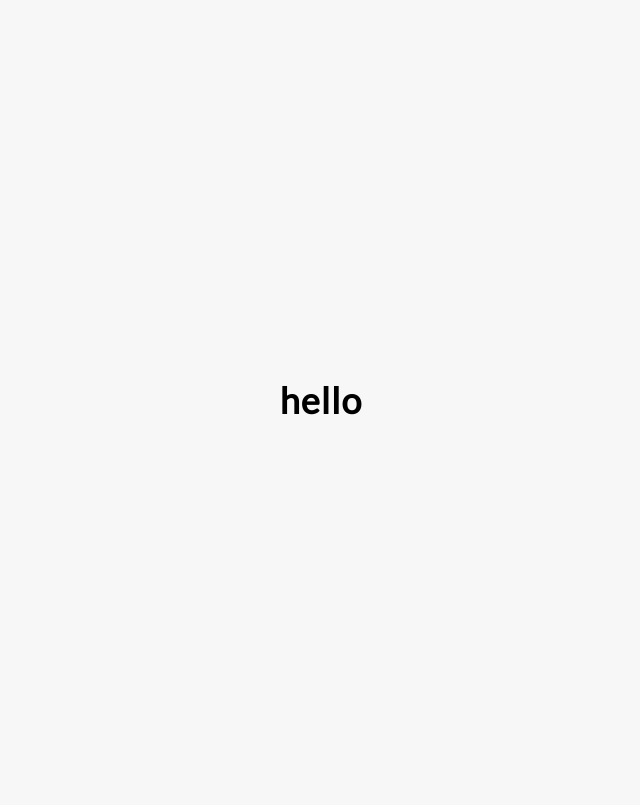
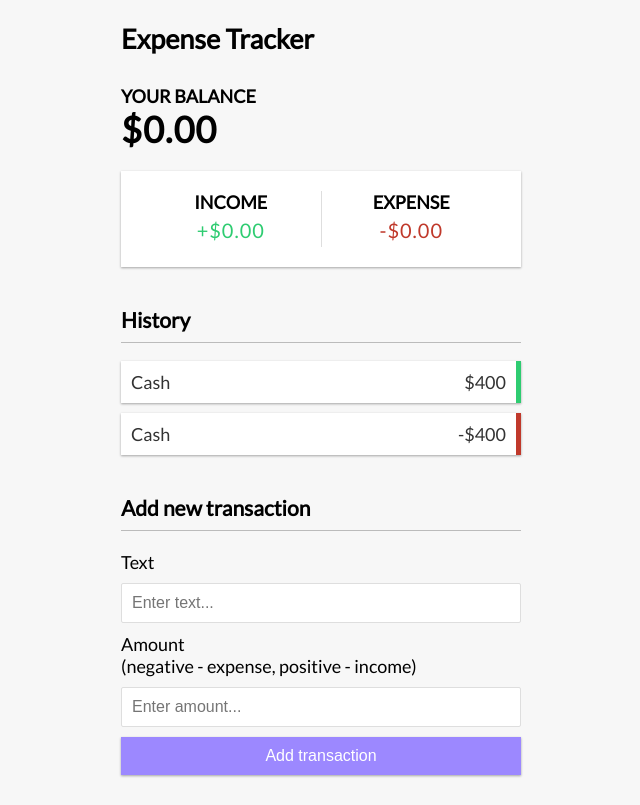
Before and after one commit to HazimAdel101/Expense-tracker, a Vue app: page / in a window 1280 px wide. Shown: the whole page, without its empty margins (319-959 px from the left). Built offline with nearby package versions, Linux system fonts and the light colour scheme.

Commit message:
create components

```diff
--- a/src/App.vue
+++ b/src/App.vue
@@ -1,6 +1,18 @@
 <template>
-  <h1>hello</h1>
+  <Header />
+  <div class="container">
+    <Balance />
+    <IncomeExpense />
+    <TransactionList />
+    <AddTransaction />
+  </div>
 </template>
 
-<script >
+<script setup>
+  import Header from "@/components/Header.vue";
+  import Balance from "@/components/Balance.vue";
+  import IncomeExpense from "@/components/IncomeExpense.vue";
+  import TransactionList from "@/components/TransactionList.vue";
+  import AddTransaction from "@/components/AddTransaction.vue";
+
 </script>
--- /dev/null
+++ b/src/components/AddTransaction.vue
@@ -0,0 +1,15 @@
+<template>
+    <h3>Add new transaction</h3>
+    <form id="form">
+        <div class="form-control">
+            <label for="text">Text</label>
+            <input type="text" id="text" placeholder="Enter text..." />
+        </div>
+        <div class="form-control">
+            <label for="amount">Amount <br />
+                (negative - expense, positive - income)</label>
+            <input type="number" id="amount" placeholder="Enter amount..." />
+        </div>
+        <button class="btn">Add transaction</button>
+    </form>
+</template>
--- /dev/null
+++ b/src/components/Balance.vue
@@ -0,0 +1,4 @@
+<template>
+    <h4>Your balance </h4>
+    <h1>$0.00</h1>
+</template>
--- /dev/null
+++ b/src/components/Header.vue
@@ -0,0 +1,3 @@
+<template>
+    <h2>Expense Tracker</h2>
+</template>
--- /dev/null
+++ b/src/components/IncomeExpense.vue
@@ -0,0 +1,12 @@
+<template>
+    <div class="inc-exp-container">
+        <div>
+            <h4>Income</h4>
+            <p id="money-plus" class="money plus">+$0.00</p>
+        </div>
+        <div>
+            <h4>Expense</h4>
+            <p id="money-minus" class="money minus">-$0.00</p>
+        </div>
+    </div>
+</template>
--- /dev/null
+++ b/src/components/TransactionList.vue
@@ -0,0 +1,11 @@
+<template>
+    <h3>History</h3>
+    <ul id="list" class="list">
+        <li class="plus">
+            Cash <span>$400</span><button class="delete-btn">x</button>
+        </li>
+        <li class="minus">
+            Cash <span>-$400</span><button class="delete-btn">x</button>
+        </li>
+    </ul>
+</template>
--- a/src/main.js
+++ b/src/main.js
@@ -2,10 +2,10 @@
 
 import { createApp } from 'vue'
 import App from './App.vue'
-import router from './router'
+// import router from './router'
 
 const app = createApp(App)
 
-app.use(router)
+// app.use(router)
 
 app.mount('#app')
--- a/src/router/index.js
+++ b/src/router/index.js
@@ -1,21 +1,21 @@
-import { createRouter, createWebHistory } from 'vue-router'
+// import { createRouter, createWebHistory } from 'vue-router'
 
-const router = createRouter({
-  history: createWebHistory(import.meta.env.BASE_URL),
-  routes: [
-    {
-      path: '/',
-      name: 'home',
-    },
-    // {
-    //   path: '/about',
-    //   name: 'about',
-    //   // route level code-splitting
-    //   // this generates a separate chunk (About.[hash].js) for this route
-    //   // which is lazy-loaded when the route is visited.
-    //   component: () => import('../views/AboutView.vue')
-    // }
-  ]
-})
+// const router = createRouter({
+//   history: createWebHistory(import.meta.env.BASE_URL),
+//   routes: [
+//     {
+//       path: '/',
+//       name: 'App',
+//     },
+//     // {
+//     //   path: '/about',
+//     //   name: 'about',
+//     //   // route level code-splitting
+//     //   // this generates a separate chunk (About.[hash].js) for this route
+//     //   // which is lazy-loaded when the route is visited.
+//     //   component: () => import('../views/AboutView.vue')
+//     // }
+//   ]
+// })
 
-export default router
+// export default router
```
